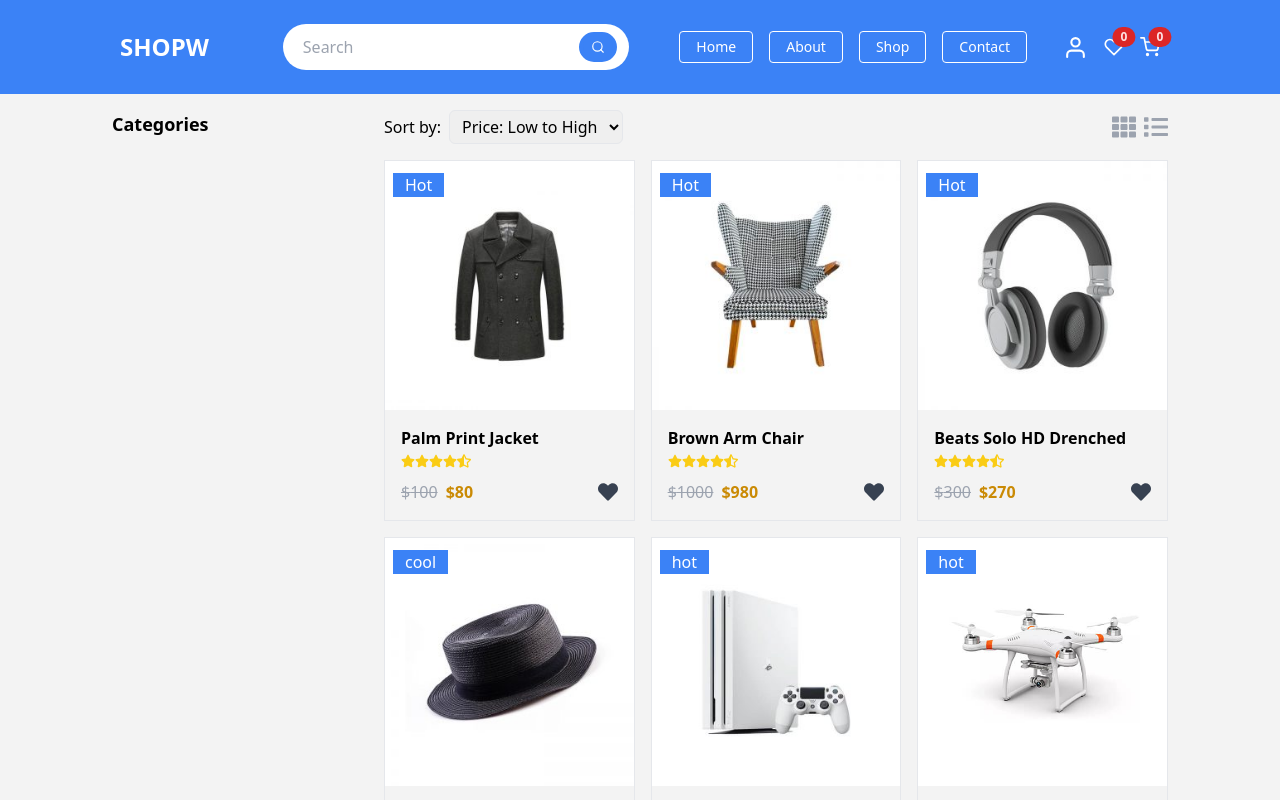
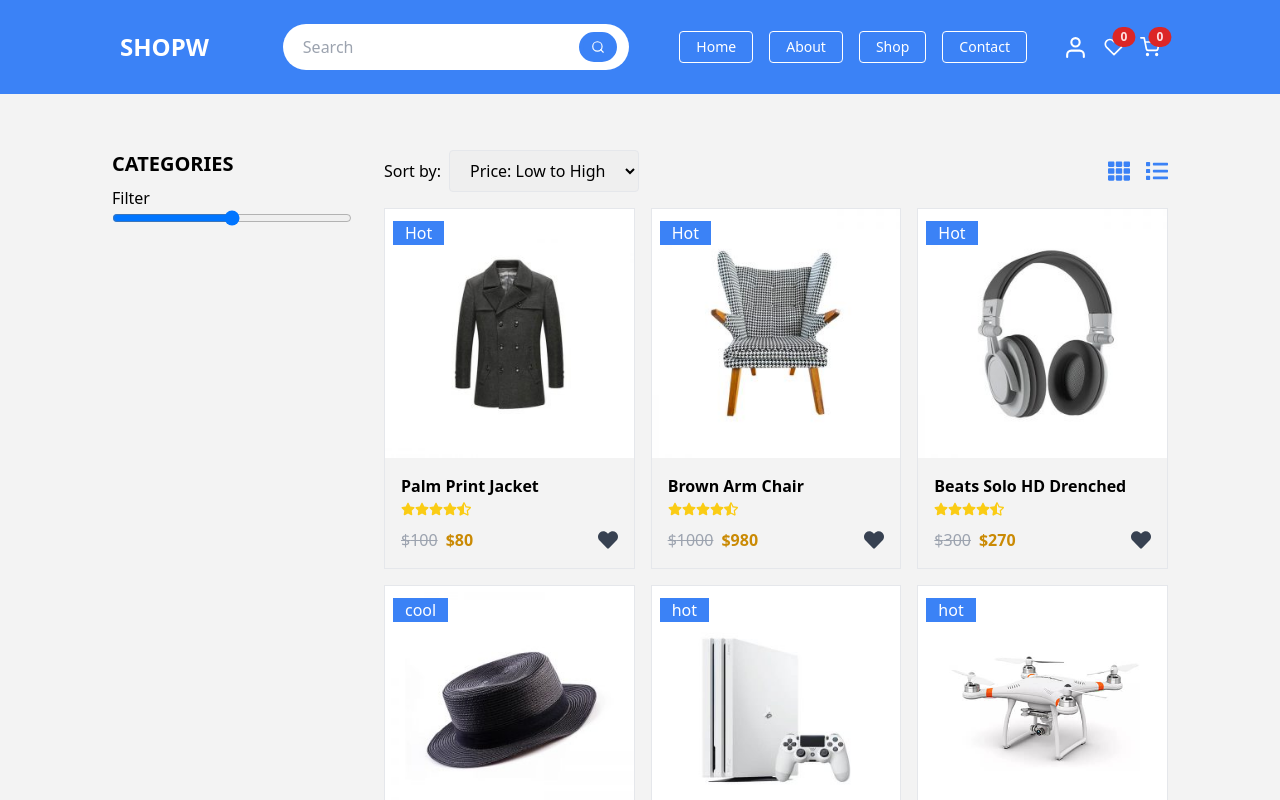
Before and after one commit to itznur07/shopw-commerce, a React (Create React App) app: page /shop in a window 1280 px wide. Shown: the top 800 px of the page. Built offline with nearby package versions, Linux system fonts and the light colour scheme.

Commit message:
Shop up-to-date

```diff
--- a/package.json
+++ b/package.json
@@ -8,6 +8,8 @@
     "@testing-library/jest-dom": "^5.16.5",
     "@testing-library/react": "^13.4.0",
     "@testing-library/user-event": "^13.5.0",
+    "rc-slider": "^10.1.1",
+    "rc-tooltip": "^6.0.1",
     "react": "^18.2.0",
     "react-dom": "^18.2.0",
     "react-fast-marquee": "^1.3.5",
--- a/src/Components/ProductCard.js
+++ b/src/Components/ProductCard.js
@@ -96,13 +96,13 @@
   );
 };
 
-const QuickViewModel = ({
-  product,
-  isOpen,
-  onClose,
-  quantity,
-  setQuantity,
-}) => {
+const QuickViewModel = ({product,isOpen,onClose,quantity,setQuantity,}) => {
+  const dispatch = useDispatch();
+
+  const handleAddToCart = (product) => {
+    dispatch(addToCart(product))
+  }
+
   return (
     <div
       className={`fixed inset-0 z-50 overflow-y-auto ${
@@ -160,7 +160,10 @@
                   onChange={(e) => setQuantity(e.target.value)}
                   className='w-20 border-gray-300 rounded-md focus:outline-none focus:ring focus:ring-indigo-500 focus:border-indigo-500 text-center'
                 />
-                <button className='ml-4 inline-flex items-center px-4 py-2 border border-transparent rounded-md shadow-sm text-sm font-medium text-white bg-indigo-600 hover:bg-indigo-700 focus:outline-none focus:ring-2 focus:ring-offset-2 focus:ring-indigo-500'>
+                <button
+                  onClick={() => handleAddToCart(product)}
+                  className='ml-4 inline-flex items-center px-4 py-2 border border-transparent rounded-md shadow-sm text-sm font-medium text-white bg-indigo-600 hover:bg-indigo-700 focus:outline-none focus:ring-2 focus:ring-offset-2 focus:ring-indigo-500'
+                >
                   Add to cart
                 </button>
               </div>
--- a/src/Components/Shop.js
+++ b/src/Components/Shop.js
@@ -12,7 +12,7 @@
 const Shop = () => {
   // const dispatch = useDispatch();
 
-  const {products} = useSelector((state) => state.products);
+  const { products } = useSelector((state) => state.products);
   //   const filteredProducts = useSelector(selectFilteredProducts);
   //   const sortOption = useSelector(selectSortOption);
   //   const pageNumber = useSelector(selectPageNumber);
@@ -49,11 +49,13 @@
   return (
     <>
       <Navigation />
-    <div className='flex flex-row  md:mx-24'>
+      <div className='flex flex-row  md:mx-24 mt-10'>
         {/* Categories Sidebar */}
         <div className='flex flex-col w-1/4 p-4'>
-        <h2 className='text-lg font-bold mb-2'>Categories</h2>
+          <h2 className='text-xl uppercase font-bold mb-2'>Categories</h2>
           {/* Dropdowns or Filter Ranges here */}
+          <h1>Filter</h1>
+          <input type='range' name='' id='' />
           {/* ... */}
         </div>
 
@@ -66,7 +68,7 @@
               <select
                 //   value={sortOption}
                 //   onChange={handleSortChange}
-              className='border rounded-md px-2 py-1'
+                className='border rounded px-4 py-2'
               >
                 <option value='price_asc'>Price: Low to High</option>
                 <option value='price_desc'>Price: High to Low</option>
@@ -76,12 +78,12 @@
             </div>
 
             {/* View Options */}
-          <div className='flex flex-row items-center'>
-            <button className='text-gray-400 mr-2'>
-              <FaTh size={24} />
+            <div className='flex flex-row items-center md:space-x-4'>
+              <button className='text-blue-500'>
+                <FaTh size={22} />
               </button>
-            <button className='text-gray-400'>
-              <FaList size={24} />
+              <button className='text-blue-500'>
+                <FaList size={22} />
               </button>
             </div>
           </div>
@@ -126,5 +128,4 @@
   );
 };
 
-
-export default Shop
+export default Shop;
--- a/src/store/reducers/productsSlice.js
+++ b/src/store/reducers/productsSlice.js
@@ -127,8 +127,12 @@
     ],
     cart: [],
     wish: [],
+    filterProduct: [],
   },
   reducers: {
+
+
+
     addToCart: (state, action) => {
       const existingItem = state.cart.find(
         (item) => item.id === action.payload.id
@@ -164,6 +168,7 @@
         (item) => item.id !== action.payload
       );
     },
+
   },
 });
 
```
Also changed, not shown: 1 other file (tests, documents, lock files or other folders). Lines whose indentation alone changed are shown as unchanged.
